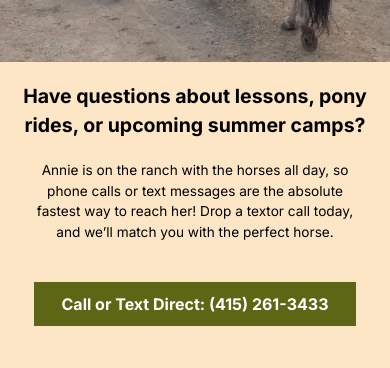
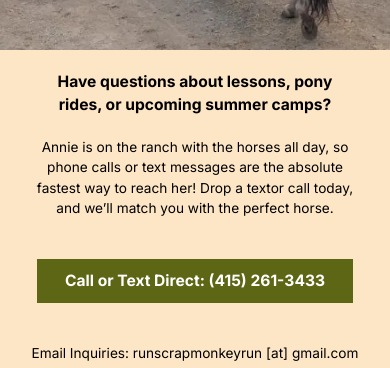
Before and after one commit to coolguy206/Pony-Rescue-Club, a React (Vite) app: page /contact in a window 390 px wide. Shown: the part 745-1113 px from the top of the page. Built offline with nearby package versions, Linux system fonts and the light colour scheme.

Commit message:
fixed things

```diff
--- a/src/components/layout/Footer.tsx
+++ b/src/components/layout/Footer.tsx
@@ -36,7 +36,7 @@ export function Footer() {
       <p
         className={footerTextClass}
       >
-        <Phone /> | <Email />
+        <Phone /> <br className="inline sm:hidden" /> <span className="hidden sm:inline">|</span> <Email />
       </p>
       <nav className="hidden xl:block">
         <ul
--- a/src/components/layout/Header.tsx
+++ b/src/components/layout/Header.tsx
@@ -45,7 +45,7 @@ export function Header() {
           <img
             src={Logo}
             alt="Pony Rescue Club Logo"
-            className="relative left-[8vw] w-5/8 sm:left-[5vw] md:left-[4vw] lg:left-[3vw] xl:left-[2vw] 2xl:left-0 2xl:w-auto"
+            className="relative left-[8vw] w-1/2 sm:left-[5vw] md:left-[4vw] lg:left-[3vw] xl:left-[2vw] 2xl:left-0 2xl:w-auto"
           />
         </Link>
 
--- a/src/components/ui/CTA.tsx
+++ b/src/components/ui/CTA.tsx
@@ -41,7 +41,7 @@ export const CTA = ({
   return (
     <Link
       to={buttonLink}
-      className={`inline-flex h-11 items-center justify-center font-inter xl:h-12 ${backgroundColor} ${borders} px-7 font-bold xl:text-[24px] ${textColor} ${className}`}
+      className={`inline-flex h-11 items-center justify-center font-inter xl:h-12 ${backgroundColor} ${borders} px-7 font-bold text-[4vw] xl:text-[24px] ${textColor} ${className}`}
       target={newTab ? '_blank' : undefined}
       rel={newTab ? 'noopener noreferrer' : undefined}
       onClick={handleClick}
--- a/src/pages/ContactPage.tsx
+++ b/src/pages/ContactPage.tsx
@@ -32,7 +32,7 @@ export function ContactPage() {
       <section className="w-full bg-[#FDE6C6] lg:flex">
         <div className="items-center p-5 text-center lg:flex lg:w-1/2">
           <div className="w-full">
-            <h2 className="mb-5 font-inter text-[5vw] font-bold md:text-[3vw] lg:text-[2vw] 2xl:text-[32px]">
+            <h2 className="mb-5 font-inter text-[4vw] font-bold md:text-[3vw] lg:text-[2vw] 2xl:text-[32px]">
               Have questions about lessons, pony
               <br className="" /> rides, or upcoming summer camps?
             </h2>
--- a/src/pages/MeetAnniePage.tsx
+++ b/src/pages/MeetAnniePage.tsx
@@ -55,7 +55,7 @@ export const MeetAnniePage = () => {
     },
 
     p: {
-      mobile: `mx-auto w-full font-inter text-[3.9vw] leading-tight`,
+      mobile: `mx-auto w-full font-inter text-[3.8vw] leading-tight`,
       sm: ``,
       md: `md:text-[1.9vw]`,
       lg: `lg:text-[1.4vw]`,
```
